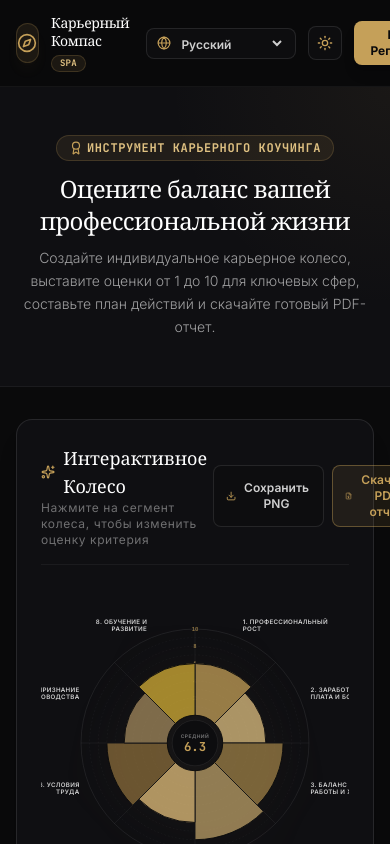
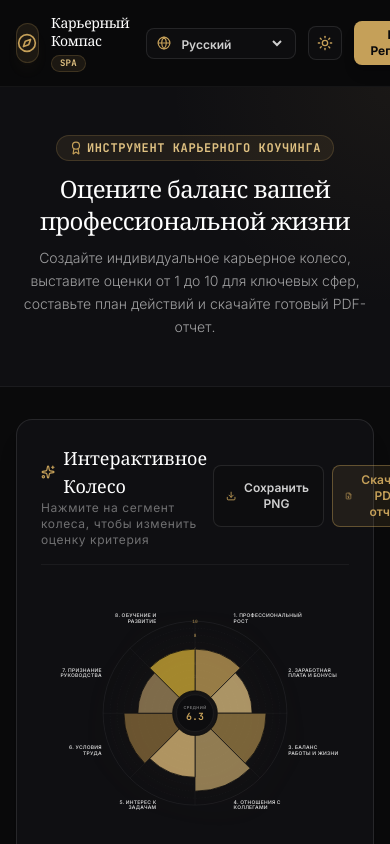
Before and after one commit to kalykshynyk2025-ship-it/career_wheel-, a React (Vite) app: page / in a window 390 px wide. Shown: the top 844 px of the page. Built offline with nearby package versions, Linux system fonts and the light colour scheme; a web font is replaced by a local one.

Commit message:
refactor: adjust wheel chart dimensions and layout
Update center coordinates and scaling factors for the SVG and Canvas
rendering to improve the visual alignment and responsiveness of the wheel.

```diff
--- a/src/components/WheelChart.tsx
+++ b/src/components/WheelChart.tsx
@@ -100,7 +100,7 @@ export function WheelChart({
     color: string;
   } | null>(null);
 
-  const cx = 250;
+  const cx = 310;
   const cy = 250;
   const rInner = 45;
   const rOuter = 185;
@@ -174,8 +174,8 @@ export function WheelChart({
     const mouseX = event.clientX - rect.left;
     const mouseY = event.clientY - rect.top;
 
-    // Scale mouse coordinates to match the 500x500 viewBox
-    const svgX = (mouseX / rect.width) * 500;
+    // Scale mouse coordinates to match the 620x500 viewBox
+    const svgX = (mouseX / rect.width) * 620;
     const svgY = (mouseY / rect.height) * 500;
 
     // Distance from center
@@ -261,8 +261,8 @@ export function WheelChart({
     // Wheel dimensions on Canvas
     const ccx = 480;
     const ccy = 630;
-    const crInner = 100;
-    const crOuter = 380;
+    const crInner = 80;
+    const crOuter = 315;
     const crStep = (crOuter - crInner) / 10;
 
     // Draw concentric rings with grid scores
@@ -317,7 +317,7 @@ export function WheelChart({
 
       // Draw Labels on the outer ring with correct orientation/anchor
       const midRad = startRad + angleStep / 2;
-      const labelRadius = crOuter + 30;
+      const labelRadius = crOuter + 25;
       const lx = ccx + labelRadius * Math.cos(midRad);
       const ly = ccy + labelRadius * Math.sin(midRad);
 
@@ -345,7 +345,7 @@ export function WheelChart({
       ctx.fillStyle = "#FFFFFF";
       ctx.font = "bold 12px Inter, sans-serif";
       ctx.textAlign = "center";
-      const numRadius = crInner + 25;
+      const numRadius = crInner + 20;
       ctx.fillText(
         (idx + 1).toString(),
         ccx + numRadius * Math.cos(midRad),
@@ -545,11 +545,11 @@ export function WheelChart({
         </div>
       </div>
 
-      <div className="relative flex justify-center items-center w-full max-w-[450px]">
+      <div className="relative flex justify-center items-center w-full max-w-[500px]">
         {/* Main SVG Chart */}
         <svg
           ref={svgRef}
-          viewBox="0 0 500 500"
+          viewBox="0 0 620 500"
           className="w-full h-auto drop-shadow-[0_0_25px_rgba(197,160,89,0.05)] select-none"
         >
           {/* Faint Grid concentric rings for scoring levels 1-10 */}
```
